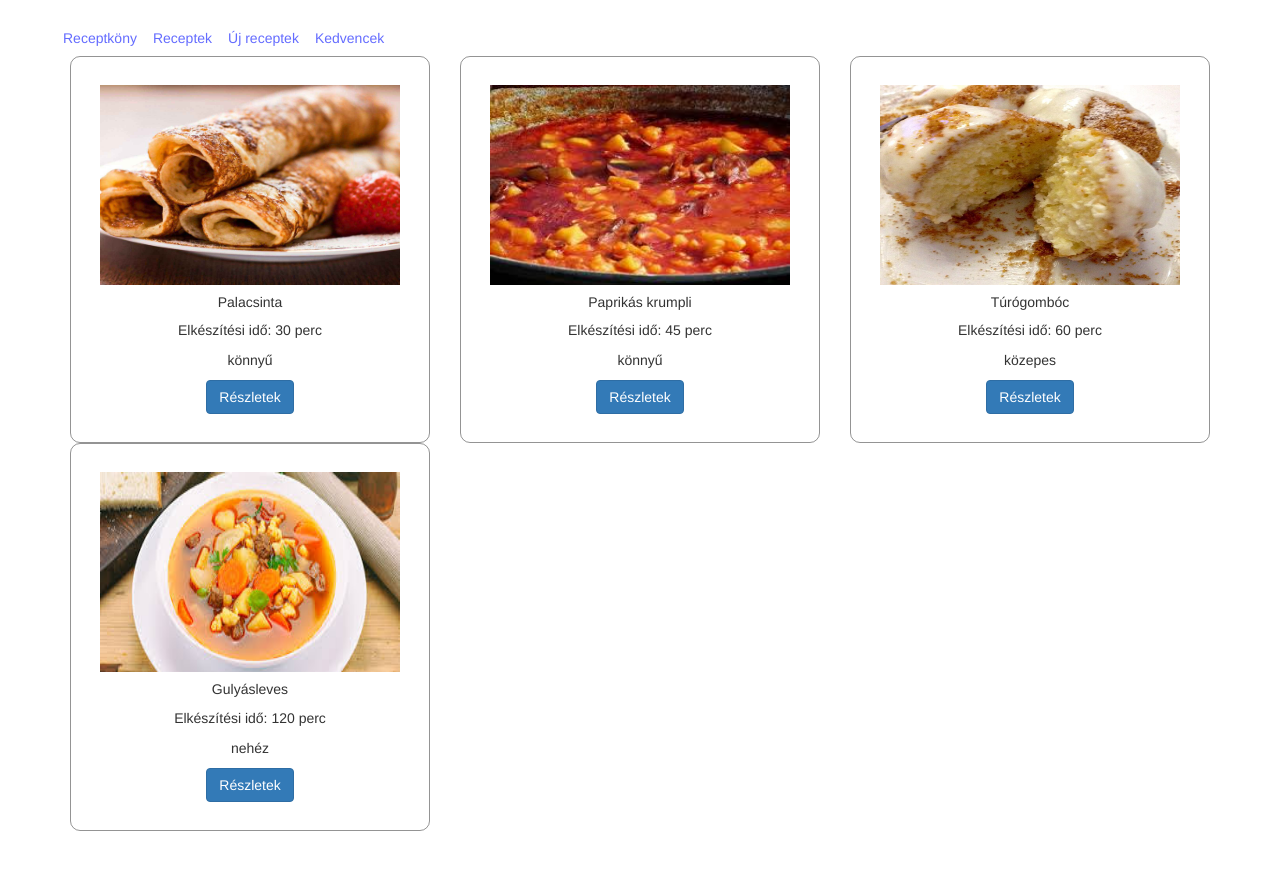
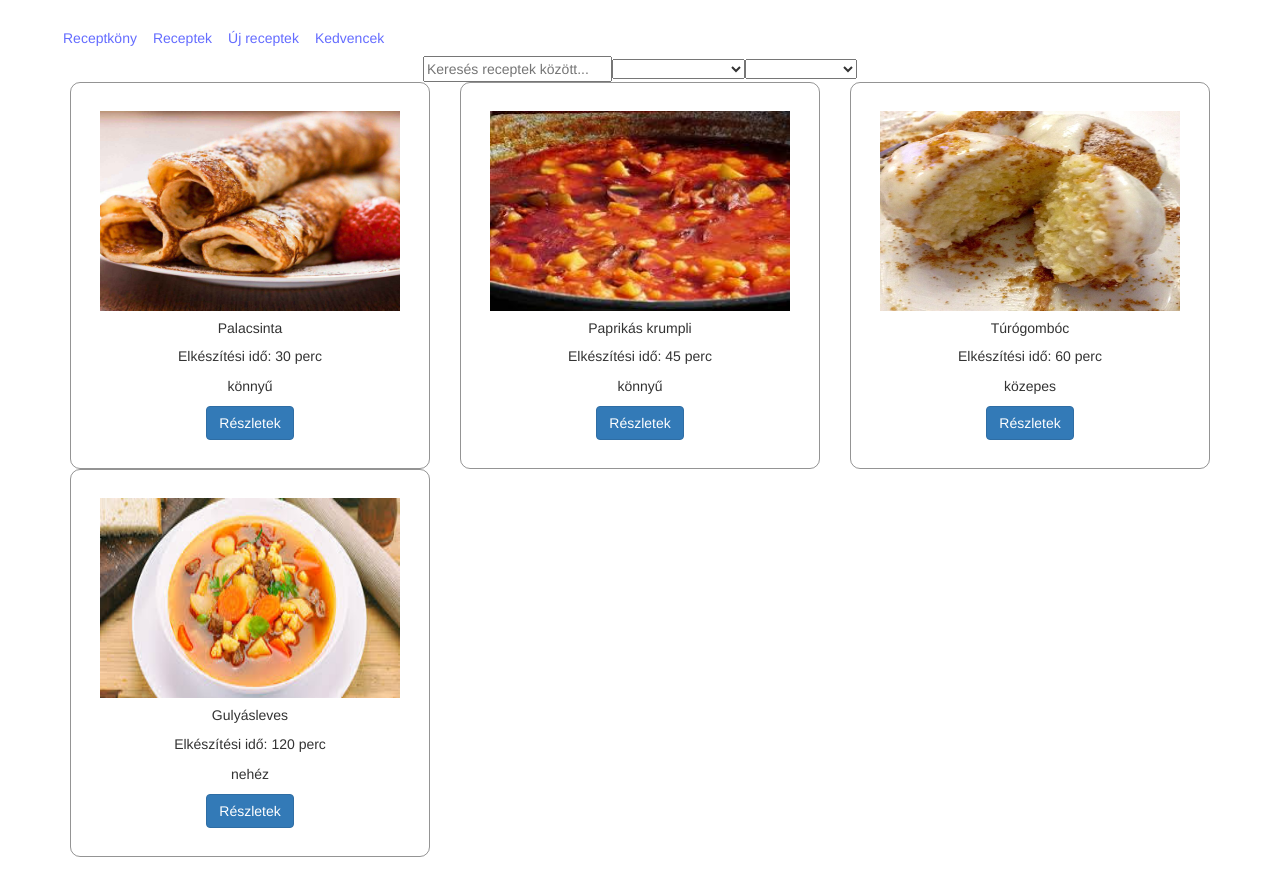
Before and after one commit to lenartaron/vueproject, a Vue app in the folder receptek/: page / in a window 1280 px wide. Before the commit the page ends 851 px from the top, so only its background shows below. Built offline with nearby package versions, Linux system fonts and the light colour scheme.

Commit message:
Update RecipeCard.vue

```diff
--- a/receptek/src/components/RecipeCard.vue
+++ b/receptek/src/components/RecipeCard.vue
@@ -10,6 +10,17 @@ defineProps({
 </script>
 
 <template>
+  <input v-model="searchQuery" type="text" placeholder="Keresés receptek között..." />
+      <select v-model="difficultyFilter">
+        <option value="">Minden nehézség</option>
+        <option value="könnyű">Könnyű</option>
+        <option value="közepes">Közepes</option>
+        <option value="nehéz">Nehéz</option>
+      </select>
+      <select v-model="sortOption">
+        <option value="cookTime">Elkészítési idő</option>
+        <option value="name">Név</option>
+      </select>
 <div class="container">
   <div class="row">
     <div class="col-md-4" v-for="recipie in recipies" :key="recipie.id">
```
